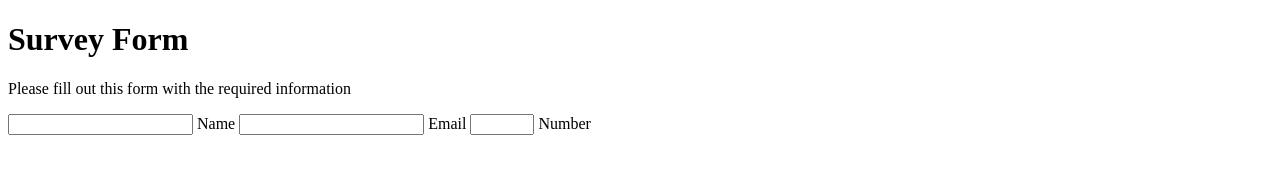
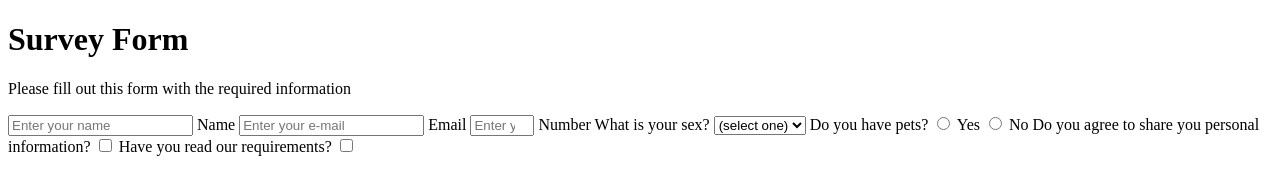
Before and after one commit to Dastinss/html-codewars-etc, a website: page sandbox-it-kamasutra/html/5-certificate-survey-form.html in a window 1280 px wide. Drawn offline with Linux system fonts and the light colour scheme.

Commit message:
feat: #5 Survey Form- Certificate in progress. step 14 done

```diff
--- a/sandbox-it-kamasutra/html/5-certificate-survey-form.html
+++ b/sandbox-it-kamasutra/html/5-certificate-survey-form.html
@@ -8,9 +8,29 @@
 <h1 id='title'>Survey Form</h1>
 <p id='description'>Please fill out this form with the required information</p>
 <form id='survey-form'>
-    <label for='name' id='name-label'><input id='name' type='text' required> Name</input></label>
-    <label for='email' id='email-label'><input id='email' type='email' required> Email</input></label>
-    <label for='number-label' id='number-label'><input id='number' type='number' min='18' max='120'> Number</input></label>
+    <label for='name' id='name-label'><input id='name' type='text' placeholder='Enter your name' required> Name</label>
+    <label for='email' id='email-label'><input id='email' type='email' placeholder='Enter your e-mail' required>
+        Email</label>
+    <label for='number-label' id='number-label'><input id='number' type='number' min='18' max='120'
+                                                       placeholder='Enter your age'> Number</label>
+    <label> What is your sex?
+        <select id='dropdown'>
+            <option>(select one)</option>
+            <option>no matter</option>
+            <option>male</option>
+            <option>female</option>
+            <option>other</option>
+        </select></label>
+    <label> Do you have pets?
+        <label><input type='radio' name='pets' value='Yes'> Yes</label>
+        <label><input type='radio' name='pets' value='No'> No</label>
+    </label>
+    <label> Do you agree to share you personal information?
+        <input type='checkbox' value='personal information'>
+    </label>
+    <label> Have you read our requirements?
+        <input type='checkbox' value='requirements'>
+    </label>
 </form>
 </body>
 </html>
```
